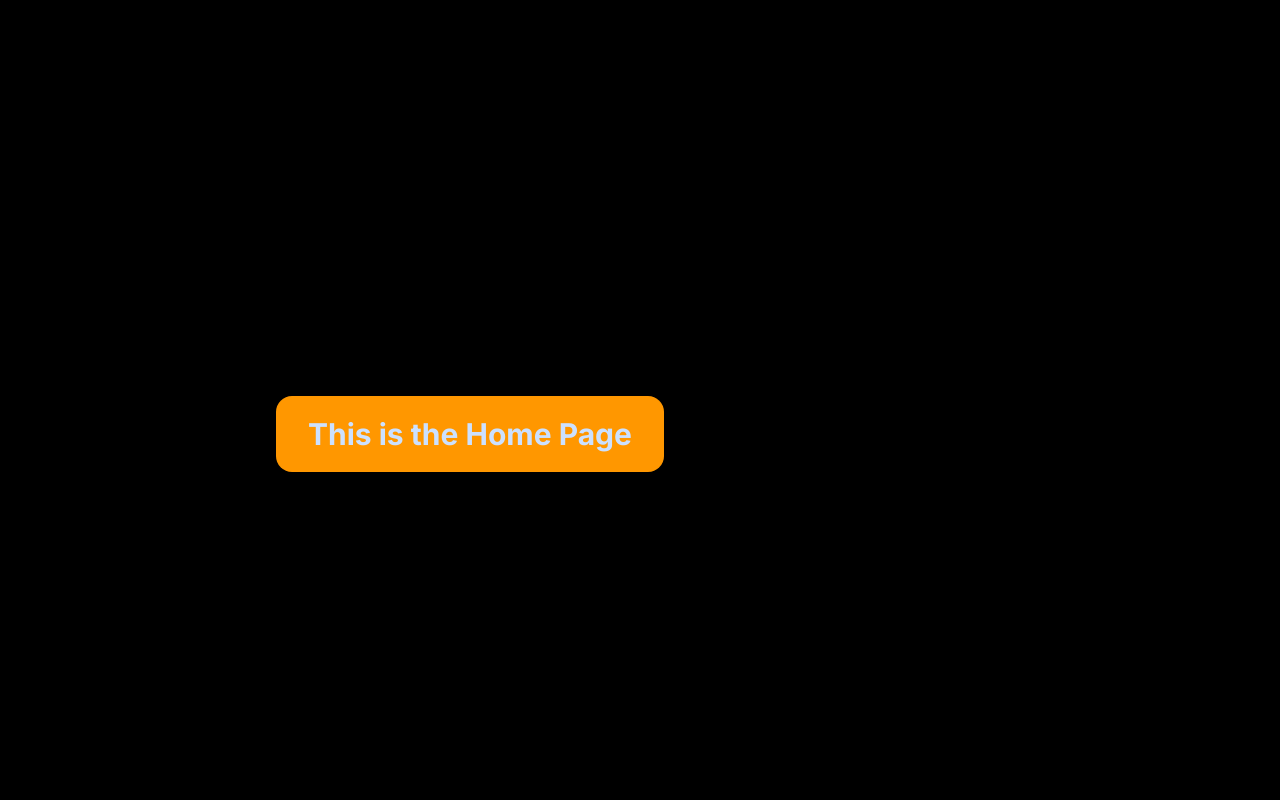
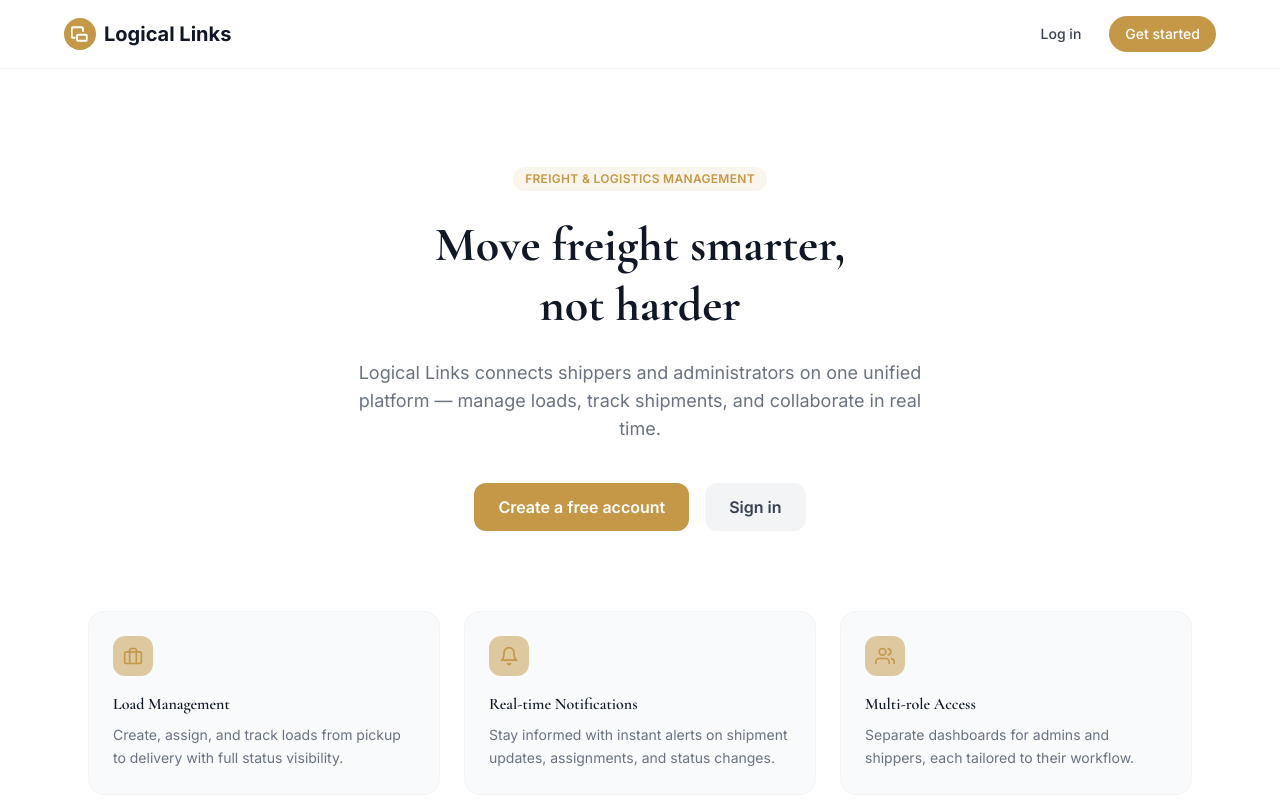
Before and after one commit to Faizybroski/Logical-Links, a Next.js app: page / in a window 1280 px wide. Shown: the top 800 px of the page. Built offline with nearby package versions, Linux system fonts and the light colour scheme.

Commit message:
Landing Page

```diff
--- a/src/app/page.tsx
+++ b/src/app/page.tsx
@@ -1,89 +1,126 @@
-'use client'
-import React, { useEffect, useRef, useState } from 'react'
+import Link from 'next/link'
 
-const Page = () => {
-  const boxRef = useRef<HTMLDivElement | null>(null)
+export default function LandingPage() {
+  return (
+    <div className="min-h-screen bg-white flex flex-col">
+      {/* Navbar */}
+      <header className="border-b border-gray-100 px-6 py-4">
+        <div className="max-w-6xl mx-auto flex items-center justify-between">
+          <div className="flex items-center gap-2">
+            <div className="w-8 h-8 bg-primary rounded-lg flex items-center justify-center">
+              <svg width="18" height="18" viewBox="0 0 24 24" fill="none" stroke="white" strokeWidth="2.5" strokeLinecap="round" strokeLinejoin="round">
+                <path d="M5 17H3a2 2 0 0 1-2-2V5a2 2 0 0 1 2-2h11a2 2 0 0 1 2 2v3"/>
+                <rect width="13" height="8" x="8" y="13" rx="1"/>
+              </svg>
+            </div>
+            <span className="text-xl font-bold text-gray-900">Logical Links</span>
+          </div>
+          <div className="flex items-center gap-3">
+            <Link
+              href="/login"
+              className="px-4 py-2 text-sm font-medium text-gray-700 hover:text-gray-900 transition-colors"
+            >
+              Log in
+            </Link>
+            <Link
+              href="/register"
+              className="px-4 py-2 text-sm font-medium text-white bg-primary hover:bg-primary/20 rounded-lg transition-colors"
+            >
+              Get started
+            </Link>
+          </div>
+        </div>
+      </header>
 
-  const [position, setPosition] = useState({
-    x: 100,
-    y: 100,
-  })
+      {/* Hero */}
+      <main className="flex-1">
+        <section className="max-w-6xl mx-auto px-6 pt-24 pb-20 text-center">
+          <span className="inline-block px-3 py-1 text-xs font-semibold text-primary bg-primary/10 rounded-full mb-6 uppercase tracking-wide">
+            Freight &amp; Logistics Management
+          </span>
+          <h1 className="text-5xl font-extrabold text-gray-900 leading-tight mb-6 max-w-3xl mx-auto">
+            Move freight smarter,<br className="hidden sm:block" /> not harder
+          </h1>
+          <p className="text-lg text-gray-500 max-w-xl mx-auto mb-10">
+            Logical Links connects shippers and administrators on one unified platform — manage loads, track shipments, and collaborate in real time.
+          </p>
+          <div className="flex items-center justify-center gap-4">
+            <Link
+              href="/register"
+              className="px-6 py-3 text-base font-semibold text-white bg-primary hover:bg-primary/20 rounded-xl shadow-sm transition-colors"
+            >
+              Create a free account
+            </Link>
+            <Link
+              href="/login"
+              className="px-6 py-3 text-base font-semibold text-gray-700 bg-gray-100 hover:bg-gray-200 rounded-xl transition-colors"
+            >
+              Sign in
+            </Link>
+          </div>
+        </section>
 
-  const [velocity, setVelocity] = useState({
-    dx: 4,
-    dy: 4,
-  })
+        {/* Features */}
+        <section className="max-w-6xl mx-auto px-6 pb-24">
+          <div className="grid grid-cols-1 sm:grid-cols-3 gap-6">
+            {features.map((f) => (
+              <div key={f.title} className="rounded-2xl border border-gray-100 bg-gray-50 p-6">
+                <div className="w-10 h-10 rounded-xl bg-primary/50 flex items-center justify-center mb-4 text-primary">
+                  {f.icon}
+                </div>
+                <h3 className="text-base font-semibold text-gray-900 mb-2">{f.title}</h3>
+                <p className="text-sm text-gray-500 leading-relaxed">{f.description}</p>
+              </div>
+            ))}
+          </div>
+        </section>
+      </main>
 
-  const [hue, setHue] = useState(0)
-
-  // Moving animation
-  useEffect(() => {
-    const moveBox = () => {
-      setPosition((prev) => {
-        const box = boxRef.current
-
-        if (!box) return prev
-
-        const boxWidth = box.offsetWidth
-        const boxHeight = box.offsetHeight
-
-        let newX = prev.x + velocity.dx
-        let newY = prev.y + velocity.dy
-
-        let newDx = velocity.dx
-        let newDy = velocity.dy
-
-        // Bounce horizontally
-        if (newX <= 0 || newX + boxWidth >= window.innerWidth) {
-          newDx = -newDx
-        }
-
-        // Bounce vertically
-        if (newY <= 0 || newY + boxHeight >= window.innerHeight) {
-          newDy = -newDy
-        }
-
-        setVelocity({
-          dx: newDx,
-          dy: newDy,
-        })
-
-        return {
-          x: newX,
-          y: newY,
-        }
-      })
-    }
-
-    const interval = setInterval(moveBox, 10)
-
-    return () => clearInterval(interval)
-  }, [velocity])
-
-  // Continuous color changing
-  useEffect(() => {
-    const colorInterval = setInterval(() => {
-      setHue((prev) => (prev + 1) % 360)
-    }, 20)
-
-    return () => clearInterval(colorInterval)
-  }, [])
-
-  return (
-    <div className="w-screen h-screen overflow-hidden bg-black relative">
-      <div
-        ref={boxRef}
-        className="absolute px-8 py-5 text-3xl font-bold rounded-2xl shadow-2xl transition-colors duration-75"
-        style={{
-          transform: `translate(${position.x}px, ${position.y}px)`,
-          backgroundColor: `hsl(${hue}, 100%, 50%)`,
-          color: `hsl(${(hue + 180) % 360}, 100%, 90%)`,
-        }}
-      >
-        This is the Home Page
-      </div>
+      {/* Footer */}
+      <footer className="border-t border-gray-100 px-6 py-6">
+        <div className="max-w-6xl mx-auto flex items-center justify-between text-sm text-gray-400">
+          <span>&copy; {new Date().getFullYear()} Logical Links. All rights reserved.</span>
+          <div className="flex gap-4">
+            <Link href="/login" className="hover:text-gray-600 transition-colors">Log in</Link>
+            <Link href="/register" className="hover:text-gray-600 transition-colors">Register</Link>
+          </div>
+        </div>
+      </footer>
     </div>
   )
 }
 
-export default Page
+const features = [
+  {
+    title: 'Load Management',
+    description: 'Create, assign, and track loads from pickup to delivery with full status visibility.',
+    icon: (
+      <svg width="20" height="20" viewBox="0 0 24 24" fill="none" stroke="currentColor" strokeWidth="2" strokeLinecap="round" strokeLinejoin="round">
+        <rect width="20" height="14" x="2" y="7" rx="2"/>
+        <path d="M16 21V5a2 2 0 0 0-2-2h-4a2 2 0 0 0-2 2v16"/>
+      </svg>
+    ),
+  },
+  {
+    title: 'Real-time Notifications',
+    description: 'Stay informed with instant alerts on shipment updates, assignments, and status changes.',
+    icon: (
+      <svg width="20" height="20" viewBox="0 0 24 24" fill="none" stroke="currentColor" strokeWidth="2" strokeLinecap="round" strokeLinejoin="round">
+        <path d="M6 8a6 6 0 0 1 12 0c0 7 3 9 3 9H3s3-2 3-9"/>
+        <path d="M10.3 21a1.94 1.94 0 0 0 3.4 0"/>
+      </svg>
+    ),
+  },
+  {
+    title: 'Multi-role Access',
+    description: 'Separate dashboards for admins and shippers, each tailored to their workflow.',
+    icon: (
+      <svg width="20" height="20" viewBox="0 0 24 24" fill="none" stroke="currentColor" strokeWidth="2" strokeLinecap="round" strokeLinejoin="round">
+        <path d="M17 21v-2a4 4 0 0 0-4-4H5a4 4 0 0 0-4 4v2"/>
+        <circle cx="9" cy="7" r="4"/>
+        <path d="M23 21v-2a4 4 0 0 0-3-3.87"/>
+        <path d="M16 3.13a4 4 0 0 1 0 7.75"/>
+      </svg>
+    ),
+  },
+]
```
